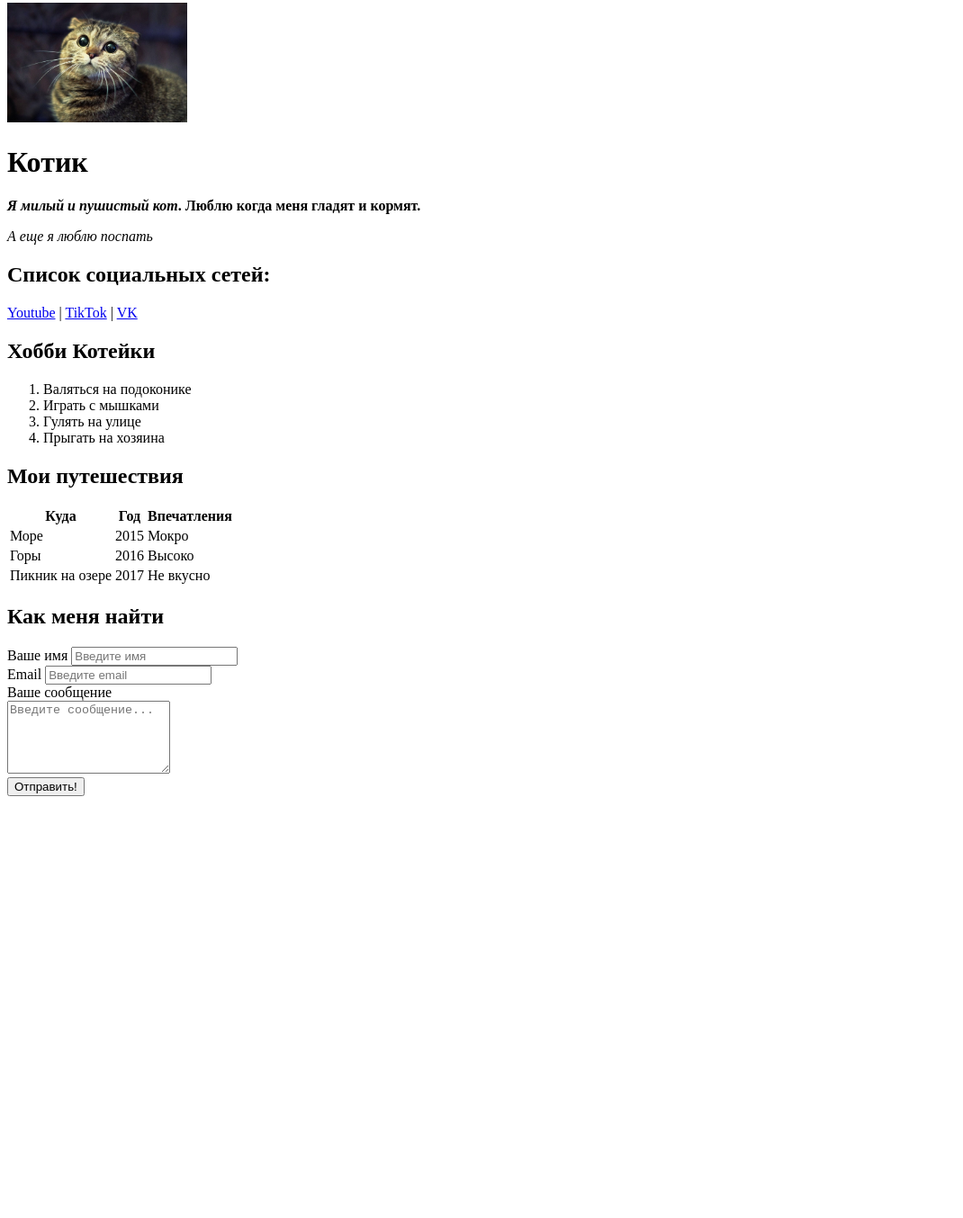
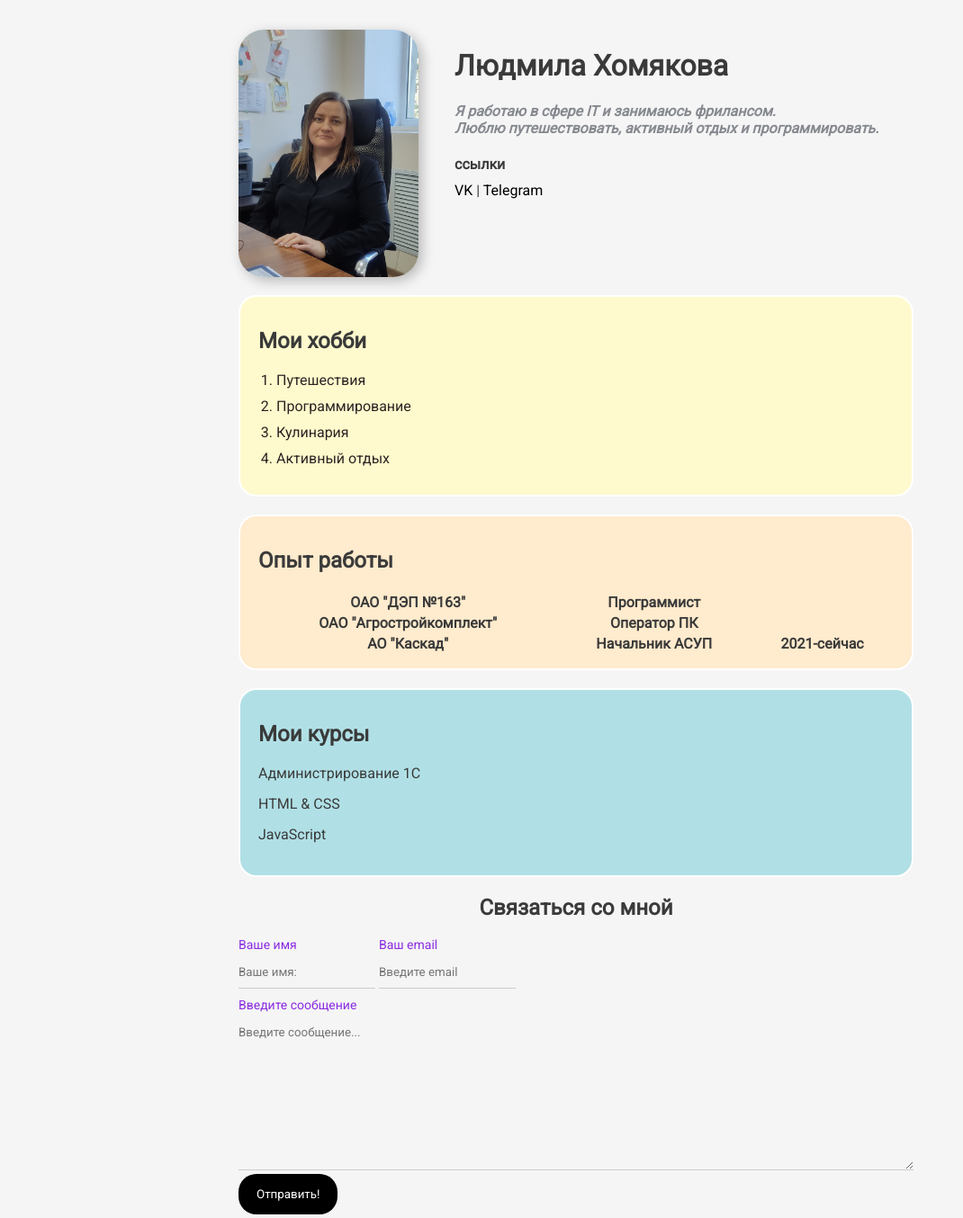
Before and after one commit to Mila0986/resume, a plain HTML site: page index.html in a window 1280 px wide. Shown: the part 5-1359 px from the top of the page at 90% size, without its empty margins (0-1070 px from the left). Before the commit the page ends 898 px from the top, so only its background shows below. Drawn offline with Linux system fonts and the light colour scheme.

Commit message:
Add files via upload

```diff
--- a/index.html
+++ b/index.html
@@ -1,84 +1,117 @@
 <!DOCTYPE html>
-<html lang="ru">
+<html lang="en">
 <head>
     <meta charset="UTF-8">
     <meta name="viewport" content="width=device-width, initial-scale=1.0">
-    <meta name="keywords" content="ludmila, cv, resume">
-    <meta name="description" content="Этот сайт - резюме Людмилы Анатольевны">
-    <title>Кото-Рзюме</title>
+    <meta name="keywords" content="Ludmila, resume, cv">
+    <meta name="description" content="Это сайт - резюме Людмилы Хомяковой">
+    <title>Ludmila resume</title>
+    <link rel="stylesheet" href="stule.css">
 </head>
 <body>
-    <img src="kot.jpg" width="200" alt="фото милого котика">
-   <h1>Котик</h1>
-   <p><strong><em>Я милый и пушистый кот</em>. Люблю когда меня гладят и кормят.</strong></p>
-   <p><em>А еще я люблю поспать</em></p>
 
-   <p><h2>Список социальных сетей:</h2>
+    <div class="container">
+    <div class="info">
+        <img src="avatar.jpg" alt="Людмила Хомякова"  class="avatar">
 
-    <a href="https://www.youtube.com/" target="_blank">Youtube</a>
-    |
-    <a href="www.tiktok.com" target="_blank">TikTok</a>
-    |
-    <a href="https://vk.com/" target="_blank">VK</a>
+
+    <div class="info-text">
+        <h1>Людмила Хомякова</h1>
+
+        <p>
+            Я работаю в сфере IT и занимаюсь фрилансом.
         </p>
-<h2>Хобби Котейки</h2>
-<ol>
-    <li>Валяться на подоконике</li>
-    <li>Играть с мышками</li>
-    <li>Гулять на улице</li>
-    <li>Прыгать на хозяина</li>
+
+        <p>
+            Люблю путешествовать, активный отдых и программировать.
+        </p>
+
+        <h4>ссылки</h4>
+
+        <a href="http://vk.ru" target="_blank">VK</a> |
+        <a href="https://web.telegram.org/" target="_blank">Telegram</a>
+    </div>
+ </div>
+
+<div class="card bg1">
+    <h2>Мои хобби</h2>
+
+    <ol class="list">
+        <li>Путешествия</li>
+        <li>Программирование</li>
+        <li>Кулинария</li>
+        <li>Активный отдых</li>
     </ol>
+</div>
 
-<h2>Мои путешествия</h2>
-<table>
-<thead>
+<div class="card bg2">
+<h2>Опыт работы</h2>
+
+    <table class="table">
+        <!-- <thead>
             <tr>
-        <th>Куда</th>
+                <th>Название работы</th>
+                <th>Должность</th>
                 <th>Год</th>
-        <th>Впечатления</th>
+            </tr>
+        </thead> -->
+            <tr>
+                <th>ОАО "ДЭП №163"</th>
+                <th>Программист</th>
+                <th></th>
             </tr>
             <tr>
-        <td>Море</td>
-        <td>2015</td>
-        <td>Мокро</td>
+                <th>ОАО "Агростройкомплект"</th>
+                <th>Оператор ПК</th>
+                <th></th>
             </tr>
             <tr>
-        <td>Горы</td>
-        <td>2016</td>
-        <td>Высоко</td>
+                <th>АО "Каскад"</th>
+                <th>Начальник АСУП</th>
+                <th>2021-сейчас</th>
             </tr>
-    <tr>
-        <td>Пикник на озере</td>
-        <td>2017</td>
-        <td>Не вкусно</td>
-    </tr>
-</thead>
+
     </table>
+</div>
 
-<h2>Как меня найти</h2>
-<form>
-   <div>
-    <label for="text2">Ваше имя</label>
-    <input type="text" id="text2" placeholder="Введите имя">
+<div class="card bg3">
+
+    <h2>Мои курсы</h2>
+
+    <ul class="link-list">
+        <li>Администрирование 1С</li>
+        <li>HTML & CSS</li>
+        <li>JavaScript</li>
+    </ul>
+
+</div>
+<form action="/" class="form">
+<h2>Связаться со мной</h2>
+
+    <div class="form-row">
+
+
+        <div class="form-group">
+            <label for="name">Ваше имя</label>
+            <input type="text" id="name" placeholder="Ваше имя:">
+        </div>
+
+
+        <div class="form-group">
+                <label for="email">Ваш email</label>
+                <input type="email" id="email" placeholder="Введите email">
+
+        </div>
+        </div>
+        <div class="form-group">
+            <label for="message">Введите сообщение</label>
+            <textarea name="text" id="message" cols="30" rows="10" placeholder="Введите сообщение..."></textarea>
         </div>
 
     <div>
-    <label for="email">Email</label>
-    <input type="email" id="email" placeholder="Введите email">
-    <div>
-
-        <label for="message">Ваше сообщение</label>
-        <br>
-        <textarea id="message" cols="20" rows="5" placeholder="Введите сообщение..."></textarea>
-       </div>
-
-       <button type="submit">Отправить!</button>
+        <button class="btn" type="submit">Отправить!</button>
  </div>
 </form>
-
-
-
-
-
+</div>
 </body>
 </html>
--- /dev/null
+++ b/stule.css
@@ -0,0 +1,177 @@
+@import url('https://fonts.googleapis.com/css2?family=Roboto&display=swap');
+
+body {
+    font-family: 'Roboto', sans-serif ;
+    font-size: 16px;
+    font-weight: normal;
+    color: #3a3a3a;
+    background: #F5F5F5;
+}
+
+a {
+    color: #000;
+    text-decoration: none;
+}
+
+a:hover {
+    text-decoration: underline;
+}
+
+a:active {
+    color: blue;
+}
+
+a:visited {
+    color: grey;
+}
+
+.container {
+    max-width: 750px;
+    margin: auto;
+    padding-top: 30px;
+}
+
+.avatar {
+    width: 200px;
+    border-radius: 28px;
+    box-shadow: 4px 4px 14px rgba(0, 0, 0, .25);
+}
+
+.info {
+    margin-bottom: 20px;
+    display: flex;
+}
+.info-text p {
+    font-style: italic;
+    font-weight: bold;
+    color: #86898f;
+    margin: 0;
+  }
+
+
+.info-text {
+    margin-left: 40px;
+}
+
+.info-text h4 {
+    margin-bottom: 10px;
+}
+
+.card {
+    border: 2px solid black;
+    border-radius: 20px;
+    border-color: #fff;
+    padding: 15px 20px;
+    margin-bottom: 20px;
+}
+
+.card h2 {
+    margin-bottom: 20px;
+}
+
+.bg1 {
+    background: #FFFACD;
+}
+
+.bg2 {
+    background: #FFEBCD;
+}
+
+.bg3 {
+    background: #B0E0E6;
+}
+
+@media (max-width: 650px) {
+    .info {
+        display: block;
+        text-align: center;
+    }
+}
+.btn {
+    background: #000;
+    padding: 15px 20px;
+    color: #fff;
+    border: none;
+    border-radius: 20px;
+    font-family: inherit;
+    cursor: pointer;
+}
+
+.btn:hover {
+    opacity: 0.8;
+}
+
+.list {
+    padding: 0 20px;
+}
+
+.list li {
+    color: #2c2323;
+    margin-bottom: 10px;
+}
+
+.link-list {
+   list-style: none;
+   padding: 0;
+}
+
+.link-list li {
+    margin-bottom: 10px;
+    border-bottom: 1p solid #ccc;
+    padding-bottom: 5px;
+}
+
+.table {
+   width: 100%;
+   }
+
+   .table td {
+    padding-bottom: 10px;
+   }
+
+   .table td:nth-child(2),
+   .table td:nth-child(3) {
+    color: aqua;
+   }
+
+   .form h2 {
+    text-align: center;
+   }
+
+    .form-row {
+     margin-bottom: 10px;
+   }
+    .form-row .form-group {
+        display: inline-block;
+    }
+
+   .form-group label {
+    display: block;
+    font-size: 14px;
+    color: blueviolet;
+   }
+
+   .form-group input,
+   .form-group textarea    {
+    width: 100%;
+    box-sizing: border-box;
+    border: none;
+    background: transparent;
+    border-bottom: 1px solid #ccc;
+    padding: 15px 0 10px;
+    outline: none;
+    font-family: inherit;
+    }
+    @media (max-width: 650px) {
+        .form-row {
+            display: block;
+        }
+    }
+
+    @media (max-width: 650px) {
+        .form-group {
+            width:  100%;
+            margin-right: 0;
+            margin-bottom: 10px;
+        }
+    }
```
Also changed, not shown: avatar.jpg (added). Lines whose indentation alone changed are shown as unchanged.
